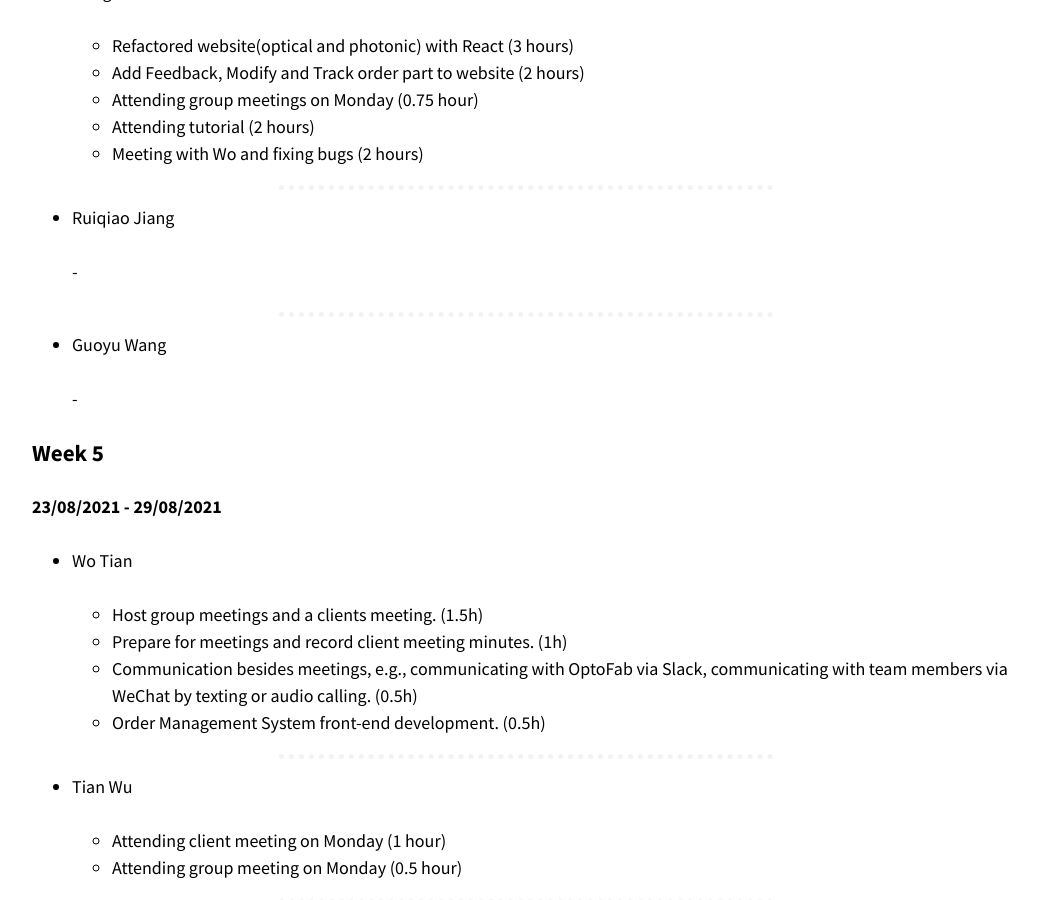
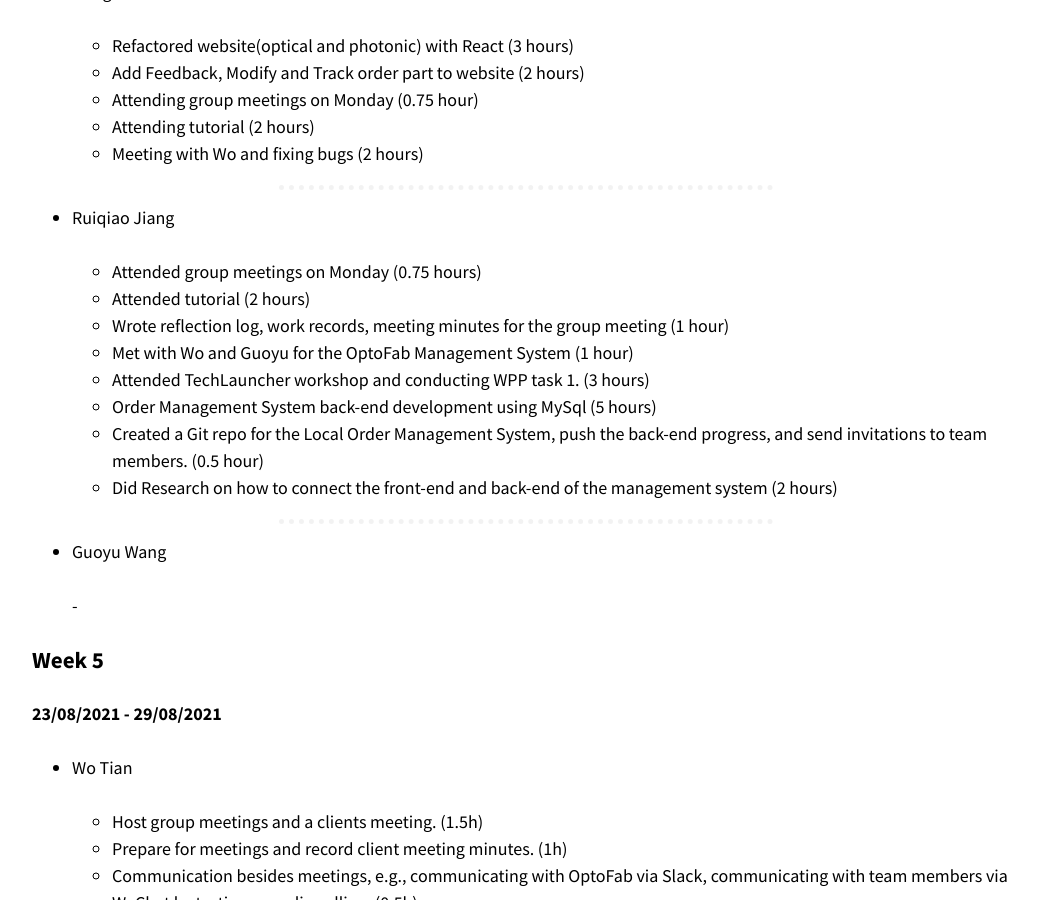
Before and after one commit to optofab/optofab.github.io, a Jekyll site: the page built from logs.md, in a window 1280 px wide and 900 px high, scrolled down 20202 px. Shown: the whole window, without its empty margins (114-1152 px from the left). Built offline with Jekyll 4.4.1, drawn with Linux system fonts in a browser that asks for light colours; nearby versions of some CDN libraries; emoji names are drawn with the system emoji font.

Commit message:
update the work records

```diff
--- a/logs.md
+++ b/logs.md
@@ -743,7 +743,14 @@ _[Don't forget to add hours for each of the work you've done. This line will be
 
 - Ruiqiao Jiang
 
-  -
+  - Attended group meetings on Monday (0.75 hours)
+  - Attended tutorial (2 hours)
+  - Wrote reflection log, work records, meeting minutes for the group meeting (1 hour)
+  - Met with Wo and Guoyu for the OptoFab Management System (1 hour)
+  - Attended TechLauncher workshop and conducting WPP task 1. (3 hours)
+  - Order Management System back-end development using MySql (5 hours)
+  - Created a Git repo for the Local Order Management System, push the back-end progress, and send invitations to team members. (0.5 hour)
+  - Did Research on how to connect the front-end and back-end of the management system (2 hours)
 
 <hr class="hr-dotted">
 
```
